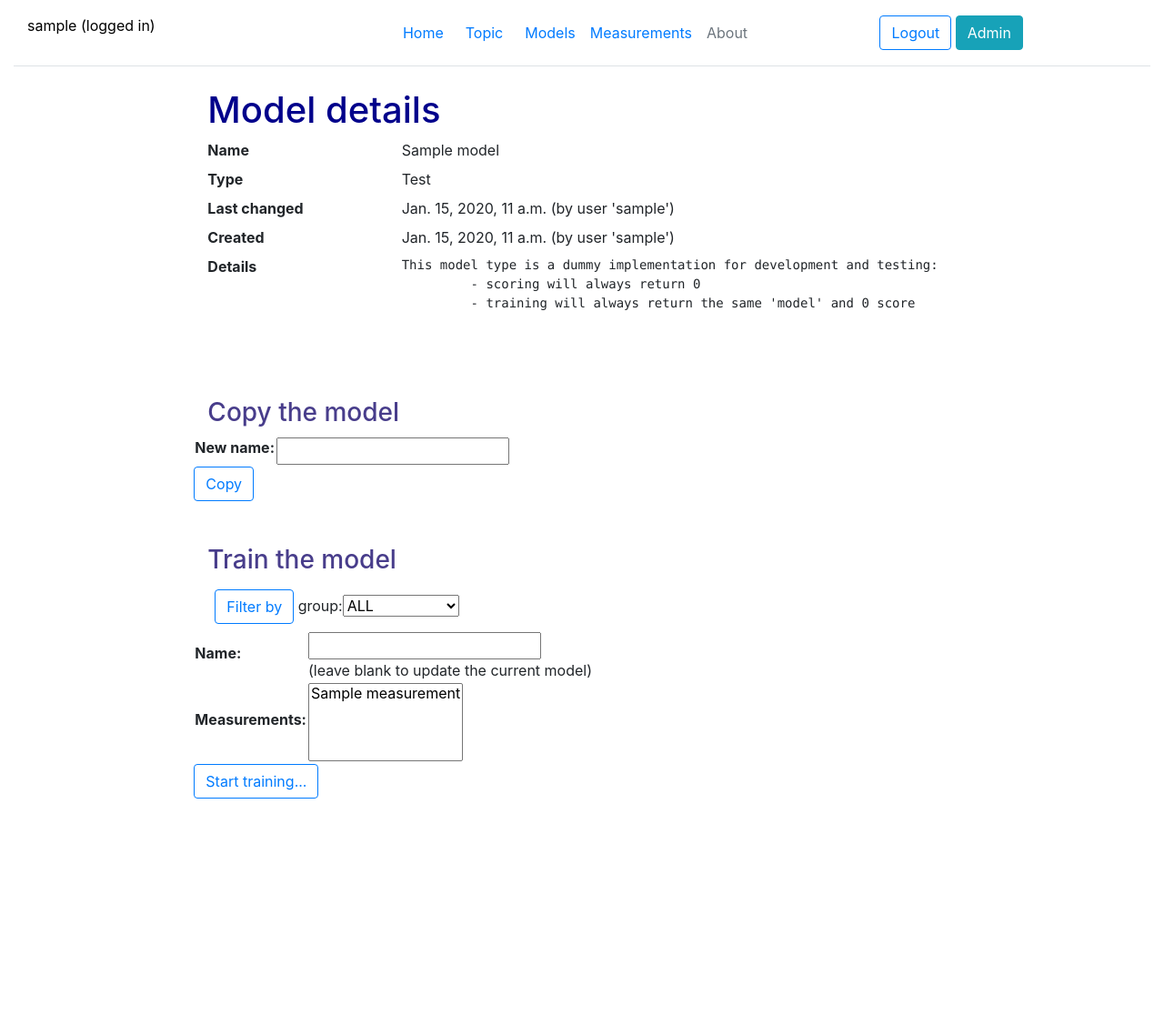
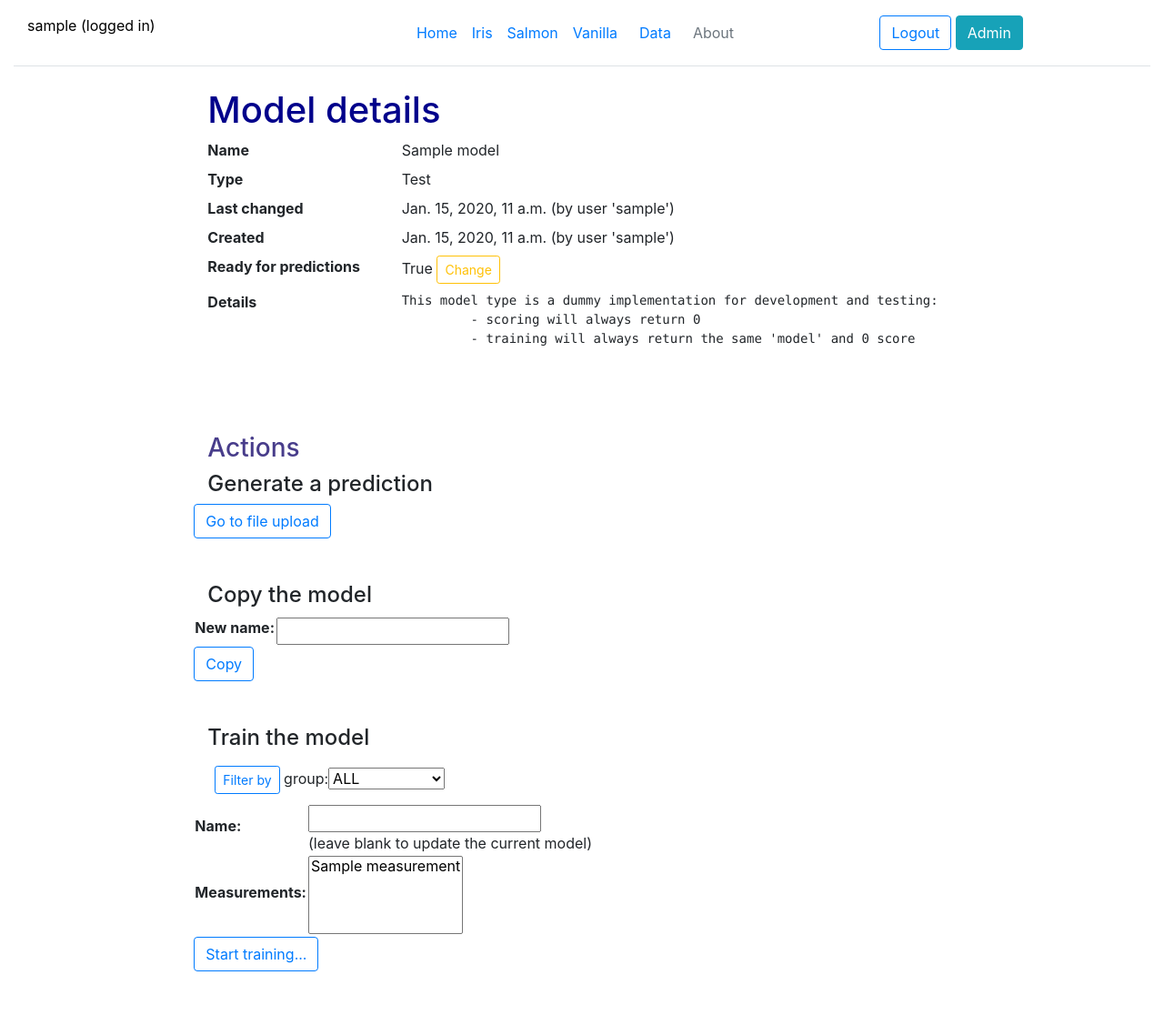
Before and after one commit to AntonSamojlow/authenticity-portal, a Django app: page /portal/models/1 in a window 1280 px wide. Shown: the whole page at 91% size. Before the commit the page ends 878 px from the top, so only its background shows below. Run offline with Django 3.2, Linux system fonts and the light colour scheme; a user stored in the database is signed in; tables that the repository leaves empty hold one stand-in row (values such as "Sample post").

Commit message:
added prediction and download

```diff
--- a/portalsite/portal/forms.py
+++ b/portalsite/portal/forms.py
@@ -21,6 +21,15 @@ class MeasurementUploadForm(forms.Form):
     groups = forms.MultipleChoiceField(required=False)
     file = forms.FileField(required=False)
     notes = forms.CharField(required=False, widget=Textarea)
+
+class PredictionUploadForm(forms.Form):
+    def __init__(self, data_handler_choices: list, *args,**kwargs) -> None:
+        super().__init__(*args, **kwargs)
+        self.fields['data_handler'].choices = data_handler_choices
+
+    file = forms.FileField(required=False)
+    data_handler = forms.ChoiceField()
+
 
 class FilterForm(forms.Form):
     ALL = 'ALL'
--- a/portalsite/portal/models/model.py
+++ b/portalsite/portal/models/model.py
@@ -29,6 +29,9 @@ class Model(models.Model):
     data = models.TextField(help_text='model data (weights, parameters, coefficients, etc.), serialized to string')
 
     groups = models.ManyToManyField(Group)
+
+    ready_for_prediction = models.BooleanField(default=False,
+        help_text="whether this model is ready to be used for predictions")
 
     # type interface
     model_type = models.CharField(max_length=MODELTYPES.id_length, choices=MODELTYPES.choices)
--- a/portalsite/portal/templates/index.html
+++ b/portalsite/portal/templates/index.html
@@ -4,7 +4,7 @@
 <div class="col-sm-4 d-flex justify-content-center alert alert-info">
     <div class="d-flex flex-column" role="alert">
         <h6>See 'About' section for usage and intentions</h6>
-        <p>Welcome to authenticity portal, a proof-of-concept developed by <em>Anton Samojlow</em>.
+        <p>Welcome to the authenticity portal, a proof-of-concept site developed by <em>Anton Samojlow</em>.
         </p>
     </div>
 </div>
--- a/portalsite/portal/templates/measurement-detail.html
+++ b/portalsite/portal/templates/measurement-detail.html
@@ -31,11 +31,12 @@
             <dd class="col-sm-9">
                 <pre>{{ object.notes }}</pre>
             </dd>
+            <a href="{% url 'measurementdownload' pk=object.id%} " class="btn btn-sm btn-outline-info">Download</a>
         </dl>
         <div class="row mb-5 mt-5">
             <h3 class="col-sm-12">Predictions</h3>
             <form class="col-sm-12 m-2" method="get" enctype="multipart/form-data">
-                <button class="btn btn-outline-primary" type="submit">Filter by</button>
+                <button class="btn btn-sm btn-outline-primary" type="submit">Filter by</button>
                 {{ model_filter }}
             </form>
             <table class="table table-sm col-sm-12">
--- a/portalsite/portal/templates/measurements.html
+++ b/portalsite/portal/templates/measurements.html
@@ -22,7 +22,7 @@
         <h4>Measurements</h4>
         {% if perms.portal.view_measurement %}
         <form class="col-sm-12  m-2" method="get" enctype="multipart/form-data">
-            <button class="btn btn-outline-primary" type="submit">Filter by</button>
+            <button class="btn btn-sm btn-outline-primary" type="submit">Filter by</button>
             {{ group_filter }}
         </form>
         {% include "measurements-table.html" %}
--- a/portalsite/portal/templates/model-detail.html
+++ b/portalsite/portal/templates/model-detail.html
@@ -16,13 +16,33 @@
             <dt class="col-sm-3">Created</dt>
             <dd class="col-sm-9">{{ object.time_changed }} (by user '{{ object.user_changed }}')</dd>
 
+
+            <dt class="col-sm-3">Ready for predictions</dt>
+            <div class="col-sm-9">
+                <dd >{{ object.ready_for_prediction }}
+                    {% if perms.portal.change_model %}
+                    <form method="post" enctype="multipart/form-data" style="display: inline;">
+                        {% csrf_token %}
+                        <button class="btn btn-sm btn-outline-warning" type="submit" name="change_ready_flag">Change</button>
+                    </form>
+                    {% endif %}
+                </dd>
+            </div>
+
             <dt class="col-sm-3">Details</dt>
             <dd class="col-sm-9">
                 <pre>{{ object.details_text}}</pre>
             </dd>
         </dl>
-        <div class="row mb-5 mt-5">
-            <h3 class="col-sm-12">Copy the model</h3>
+        <h3>Actions</h3>
+        {% if model.ready_for_prediction %}
+        <div class="row mb-5">
+            <h4 class="col-sm-12">Generate a prediction</h4>
+            <a href="{% url 'predict' pk=model.id%} " class="btn btn-outline-primary">Go to file upload</a>
+        </div>
+        {% endif %}
+        <div class="row mb-5">
+            <h4 class="col-sm-12">Copy the model</h4>
             {% if perms.portal.add_model %}
             <form method="post" enctype="multipart/form-data">
                 {% csrf_token %}
@@ -35,11 +55,11 @@
             <p>You don't have permission to add models.</p>
             {% endif %}
         </div>
-        <div class="row mb-5 mt-5">
-            <h3 class="col-sm-12">Train the model</h3>
+        <div class="row mb-5">
+            <h4 class="col-sm-12">Train the model</h4>
             {% if perms.portal.add_model or perms.portal.change_model %}
             <form class="col-sm-12  m-2" method="get" enctype="multipart/form-data">
-                <button class="btn btn-outline-primary" type="submit">Filter by</button>
+                <button class="btn btn-sm btn-outline-primary" type="submit">Filter by</button>
                 {{ group_filter }}
             </form>
             <form method="post" enctype="multipart/form-data">
--- a/portalsite/portal/templates/models-table.html
+++ b/portalsite/portal/templates/models-table.html
@@ -32,6 +32,7 @@
             <th scope="col">Type</th>
             <th scope="col">Groups</th>
             <th scope="col">Last changed</th>
+            <th scope="col">Actions</th>
         </tr>
     </thead>
     <tbody>
@@ -41,6 +42,11 @@
             <td>{{ model.get_type.name }}</td>
             <td>{{ model.groups_as_short_text }}</td>
             <td>{{ model.time_changed }} (by '{{ model.user_changed }}')</td>
+            <td>
+            {% if model.ready_for_prediction %}
+                <a href="{% url 'predict' pk=model.id%} " class="btn btn-sm btn-outline-info">Use for a prediction</a>
+            {% endif %}
+            </td>
         </tr>
         {% empty %}
         <tr>
--- a/portalsite/portal/templates/models.html
+++ b/portalsite/portal/templates/models.html
@@ -72,7 +72,7 @@
         <h4>Existing models</h4>
         {% if perms.portal.view_model %}
         <form class="col-sm-12 m-2" method="get" enctype="multipart/form-data">
-            <button class="btn btn-outline-primary" type="submit">Filter by</button>
+            <button class="btn btn-sm btn-outline-primary" type="submit">Filter by</button>
             {{ group_filter }}
         </form>
         {% include "models-table.html" %}
--- a/portalsite/portal/urls.py
+++ b/portalsite/portal/urls.py
@@ -9,5 +9,7 @@ urlpatterns = [
     path('measurements', login_required(views.MeasurementsView.as_view()), name='measurements'),
     path('measurement/<int:pk>', login_required(views.MeasurementDetailView.as_view()), name='measurement-detail'),
     path('result', login_required(views.MeasurementDetailView.as_view()), name='result'),
-    path('topic/<topic>', login_required(views.TopicView.as_view()), name='topic')
+    path('topic/<topic>', login_required(views.TopicView.as_view()), name='topic'),
+    path('predict/<int:pk>', login_required(views.PredictView.as_view()), name='predict'),
+    path('measurementdownload/<int:pk>', login_required(views.measurementdownload), name='measurementdownload')
 ]
--- a/portalsite/portal/views.py
+++ b/portalsite/portal/views.py
@@ -4,15 +4,17 @@ from typing import TYPE_CHECKING, Any
 from datetime import datetime
 from dataclasses import dataclass
 from django import forms
-
+from io import StringIO
 
 # 3rd party
+from django.core.files.base import ContentFile
 from django.core.paginator import Paginator
 from django.http.request import HttpRequest
 from django.http.response import FileResponse, HttpResponse
 from django.shortcuts import render
 from django.views.generic import TemplateView, DetailView
 from django.views.generic.list import BaseListView
+from wsgiref.util import FileWrapper
 
 # local
 from portal.forms import (MeasurementUploadForm,
@@ -20,10 +22,14 @@ from portal.forms import (MeasurementUploadForm,
     ModelTrainForm,
     NewLinearRegssionModelForm, NewSimcaModelForm,
     NewTestModelForm,
-    CopyModelForm)
+    CopyModelForm,
+    PredictionUploadForm)
+
 from portal.models import Measurement, Model, Source, Prediction, Group
 from portal.core import DATAHANDLERS, SIMCAMODEL, TESTMODELTYPE, LINEARREGRESSIONMODEL
+from portal.core.data_handler import DataHandler
 from portal.core.model_type.simca.simca import SimcaParameters, LimitType
+
 
 # type hints
 if TYPE_CHECKING:
@@ -31,8 +37,21 @@ if TYPE_CHECKING:
 # endregion
 
 
-def index(request: HttpRequest):
+def index(request: HttpRequest) -> HttpResponse:
     return render(request, 'index.html', context={})
+
+def measurementdownload(request: HttpRequest, pk: int) -> HttpResponse:
+    measurement: Measurement = Measurement.objects.get(pk=pk)
+    # measurement.data_handler
+    handler: DataHandler = measurement.handler
+
+    file = handler.to_file(measurement.data)
+
+    response = HttpResponse(file, content_type='application/csv')
+    response['Content-Length'] = file.tell()
+    response['Content-Disposition'] = f'attachment; filename={measurement.name}.csv'
+
+    return response
 
 def _get_measurements_page(group_ids: list, request: HttpRequest):
     objects = Measurement.objects.none()
@@ -44,7 +63,7 @@ def _get_measurements_page(group_ids: list, request: HttpRequest):
 
     return Paginator(objects.distinct(), 10).get_page(request.GET.get('page'))
 
-def _get_models_page(group_ids: list, request: HttpRequest):
+def _get_models_page(group_ids: list, request: HttpRequest, only_ready_for_prediction: bool = False):
     objects = Model.objects.none()
     if FilterForm.ALL in group_ids:
         objects = Model.objects.all()
@@ -52,6 +71,9 @@ def _get_models_page(group_ids: list, request: HttpRequest):
         for group_id in group_ids:
             objects = objects | Model.objects.filter(groups__id=group_id)
 
+    objects = objects.distinct()
+    if only_ready_for_prediction:
+        objects = objects.filter(ready_for_prediction=True)
 
     return Paginator(objects.distinct(), 10).get_page(request.GET.get('page'))
 
@@ -146,6 +168,75 @@ class MeasurementsView(TemplateView):
                       link_address=measurement.get_absolute_url(),
                       link_text="See uploaded data").render_view()
 
+
+class PredictView(TemplateView):
+    template_name = 'predict.html'
+
+    def get_context_data(self, pk:int, **kwargs: any) -> dict[str, any]:
+        context = TemplateView.get_context_data(self, **kwargs)
+        context['model'] = Model.objects.get(pk=pk)
+        context['upload_form'] = PredictionUploadForm(DATAHANDLERS.choices)
+
+        return context
+
+    def post(self, request: HttpRequest, *args, **kwargs):
+        if 'pk' not in kwargs:
+            return Result(False, "Internal error", details_formatted="argument 'pk' missing, model can not be identified").render_view()
+        model : Model = Model.objects.get(pk=kwargs['pk'])
+
+        form = PredictionUploadForm(DATAHANDLERS.choices,request.POST)
+        if not form.is_valid():
+            return Result(False, "Data was not valid").render_view()
+        form_data = form.cleaned_data
+
+        if 'file' not in request.FILES.keys():
+            return Result(False,
+                        "No file selected",
+                        "Please provide a file to upload").render_view()
+
+        data_handler = form_data['data_handler']
+        try:
+            data = DATAHANDLERS.get(data_handler).load_from_file(request.FILES['file'])
+        except UnicodeDecodeError as decode_error:
+            return Result(False, "Unicode decoding error", details_formatted=str(decode_error)).render_view()
+        # except Exception as exc:
+        #     return Result(False, "Unhandled - failed to read", details_formatted=str(exc)).render_view()
+
+        # store temporary measurement in database
+        timenow = datetime.now()
+        timestamp = timenow.strftime("%Y-/%m-/%d_%H:%M:%S.%f")
+
+        measurement = Measurement()
+        measurement.data = data
+        measurement.data_handler = data_handler
+        measurement.source = Source.objects.first()
+        measurement.name = f"temp_{timestamp}"
+        measurement.time_measured = timenow
+        measurement.user_created = request.user
+        measurement.user_changed = request.user
+        measurement.notes = f"temporary data upload for prediction with model '{model.name}' (id'{model.id}')"
+        validation_results = measurement.validate()
+        if sum([0 if result.success else 1 for result in validation_results]) > 0:
+            return Result(False, "Validation failed", details_formatted="\n".join(
+                [f"{result.name}: {result.details}" for result in validation_results])).render_view()
+
+        Measurement.save(measurement)
+
+        if not model.is_compatible(measurement):
+            measurement.delete()
+            return Result(False, "Data incompatible", details_formatted=str("The submitted measurement is not compatible with the model")).render_view()
+
+        prediction : Prediction = model.predict(measurement)
+
+        result_details_formatted = str(f"Predicted values are: {prediction.result}"
+            + f"\nPrediction score is: {prediction.score}")
+        try:
+            measurement.delete()
+        except Exception as exc:
+            result_details_formatted += f"\nFailed to remove uploaded temporary files - please clean up manually ({exc})"
+
+        return Result(True, "Prediction computed",
+            details_formatted=result_details_formatted).render_view()
 
 class MeasurementDetailView(DetailView):
     model = Measurement
@@ -343,6 +434,10 @@ class ModelDetailView(DetailView):
             return self._post_copy(request)
         if 'train_submit' in request.POST:
             return self._post_train(request)
+        if 'change_ready_flag' in request.POST:
+            return self._post_change_ready_flag(request)
+
+
 
     def _post_copy(self, request: HttpRequest) -> HttpResponse:
         #validate
@@ -423,6 +518,13 @@ class ModelDetailView(DetailView):
             return Result(True, "Training finished",
                           f"score before: {old_score}\nscore after: {new_score}\n{operation_text}").render_view()
 
+    def _post_change_ready_flag(self, request: HttpRequest) -> HttpResponse:
+        model: Model = self.get_object()
+        model.ready_for_prediction = not model.ready_for_prediction
+        model.save()
+        return Result(True, f"Ready for prediction status changed to '{model.ready_for_prediction}'",
+                      link_address=model.get_absolute_url(),
+                      link_text="See model details").render_view()
 
 class TopicView(TemplateView):
     template_name = 'topic.html'
@@ -435,25 +537,24 @@ class TopicView(TemplateView):
                 group_ids = list(g.id for g in Group.objects.filter(name__icontains='iris'))
                 context['description_template'] = "topics/iris_description.html"
                 context['measurements_page'] = _get_measurements_page(group_ids, self.request)
-                context['models_page'] = _get_models_page(group_ids, self.request)
+                context['models_page'] = _get_models_page(group_ids, self.request, True)
 
             case 'salmon':
                 group_ids = list(g.id for g in Group.objects.filter(name__icontains='salmon'))
                 context['description_template'] = "topics/generic_description.html"
                 context['measurements_page'] = _get_measurements_page(group_ids, self.request)
-                context['models_page'] = _get_models_page(group_ids, self.request)
+                context['models_page'] = _get_models_page(group_ids, self.request, True)
 
             case 'vanilla':
                 group_ids = list(g.id for g in Group.objects.filter(name__icontains='vanilla'))
                 context['description_template'] = "topics/generic_description.html"
                 context['measurements_page'] = _get_measurements_page(group_ids, self.request)
-                context['models_page'] = _get_models_page(group_ids, self.request)
+                context['models_page'] = _get_models_page(group_ids, self.request, True)
 
             case _:
                 context['description_template'] = "topics/generic_description.html"
                 context['measurements_page'] = None
                 context['models_page'] = None
-
 
         return context
 
--- a/portalsite/templates/base_generic.html
+++ b/portalsite/templates/base_generic.html
@@ -29,17 +29,18 @@
 			</a>
 			<nav class="nav col-sm-12 col-md-auto mb-2 justify-content-center mb-md-0">
 				<a href="{% url 'index' %}" class="nav-link px-2 link-secondary">Home</a>
-				<a class="nav-link dropdown-toggle-split" href="#" id="navbarDropdown" role="button"
+				<a class="nav-link px-2 link-secondary" href="{% url 'topic' topic='iris' %}">Iris</a>
+				<a class="nav-link px-2 link-secondary" href="{% url 'topic' topic='salmon' %}">Salmon</a>
+				<a class="nav-link px-2 link-secondary" href="{% url 'topic' topic='vanilla' %}">Vanilla</a>
+
+				<a class="nav-link dropdown-toggle-split" href="#" id="navbarDropdownData" role="button"
 					data-bs-toggle="dropdown" aria-expanded="false">
-					Topic
+					Data
 				</a>
-				<ul class="dropdown-menu" aria-labelledby="navbarDropdown">
-					<li><a class="dropdown-item" href="{% url 'topic' topic='iris' %}">Iris</a></li>
-					<li><a class="dropdown-item" href="{% url 'topic' topic='salmon' %}">Salmon</a></li>
-					<li><a class="dropdown-item" href="{% url 'topic' topic='vanilla' %}">Vanilla</a></li>
+				<ul class="dropdown-menu" aria-labelledby="navbarDropdownData">
+					<li><a href="{% url 'models' %}" class="dropdown-item">Models</a></li>
+					<li><a href="{% url 'measurements' %}" class="dropdown-item">Measurements</a></li>
 				</ul>
-				<a href="{% url 'models' %}" class="nav-link px-2 link-secondary">Models</a>
-				<a href="{% url 'measurements' %}" class="nav-link px-2 link-dark">Measurements</a>
 				<a href="#" class="nav-link px-2 link-dark disabled">About</a>
 			</nav>
 
```
Also changed, not shown: portalsite/portal/core/data_handler.py (+15 -1 lines), portalsite/portal/templates/predict.html (added, +19 -0 lines), portalsite/portal/templates/topic.html (+4 -3 lines), portalsite/portal/migrations/0011_model_ready_for_prediction.py (added).
